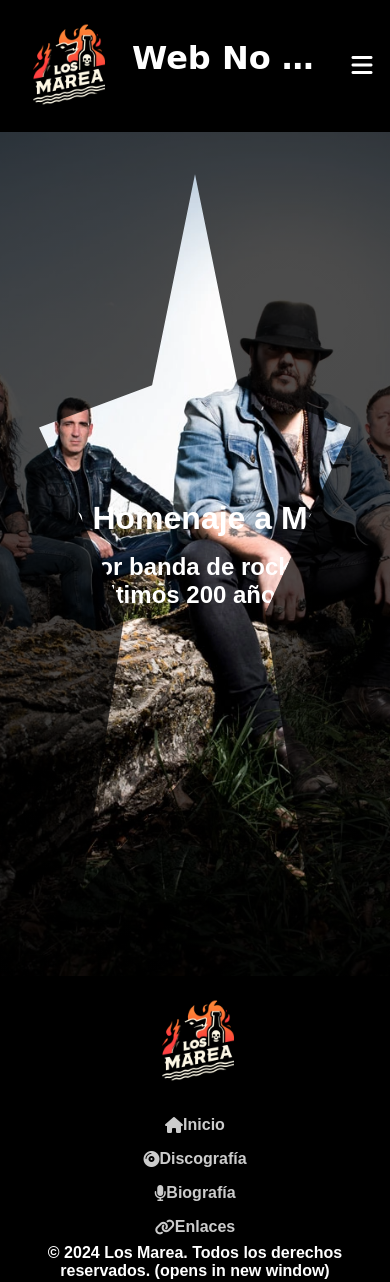
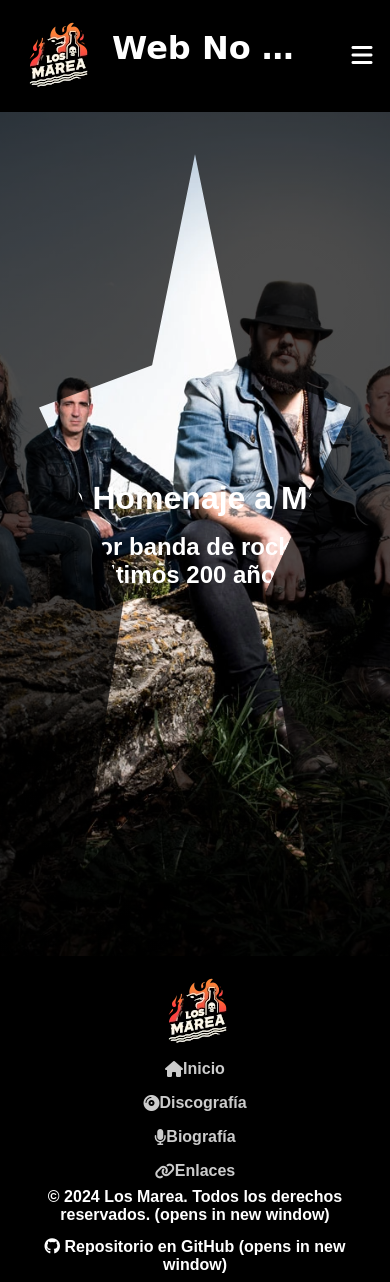
Before and after one commit to pHachepe/P1-Desarrollo-de-una-web, a website built with Parcel: page src/pages/index.html in a window 390 px wide. Shown: the top 1282 px of the page. Built offline with nearby package versions, Linux system fonts and the light colour scheme; files whose address does not match are found by name.

Commit message:
upd logos responsive

```diff
--- a/src/components/footer.html
+++ b/src/components/footer.html
@@ -1,14 +1,27 @@
 <footer>
   <div class="footer-content">
-    <div class="footer-logo-container">
+    <a href="index.html" class="logo-container">
       <img
-        src="../assets/images/logo.webp"
+        srcset="
+          ../assets/images/logo/logo-80.webp      80w,
+          ../assets/images/logo/logo-80@2x.webp  160w,
+          ../assets/images/logo/logo-120.webp    120w,
+          ../assets/images/logo/logo-120@2x.webp 240w,
+          ../assets/images/logo/logo-150.webp    150w,
+          ../assets/images/logo/logo-150@2x.webp 300w
+        "
+        sizes="
+          (max-width: 767px) 80px,
+          (min-width: 768px) and (max-width: 1023px) 120px,
+          (min-width: 1024px) 150px
+        "
+        src="../assets/images/logo/logo-120.webp"
         alt="Logo Marea"
-        class="footer-logo"
-        id="footer-logo"
+        class="logo"
+        id="logo"
         loading="lazy"
       />
-    </div>
+    </a>
 
     <nav class="footer-nav" aria-label="Menú de navegación del pie de página">
       <ul>
--- a/src/components/header.html
+++ b/src/components/header.html
@@ -1,7 +1,20 @@
 <header aria-label="Cabecera de la web" id="header">
   <a href="index.html" class="logo-container">
     <img
-      src="../assets/images/logo.webp"
+      srcset="
+        ../assets/images/logo/logo-80.webp      80w,
+        ../assets/images/logo/logo-80@2x.webp  160w,
+        ../assets/images/logo/logo-120.webp    120w,
+        ../assets/images/logo/logo-120@2x.webp 240w,
+        ../assets/images/logo/logo-150.webp    150w,
+        ../assets/images/logo/logo-150@2x.webp 300w
+      "
+      sizes="
+      (max-width: 767px) 80px,
+      (min-width: 768px) and (max-width: 1023px) 120px,
+      (min-width: 1024px) 150px
+      "
+      src="../assets/images/logo/logo-120.webp"
       alt="Logo Marea"
       class="logo"
       id="logo"
--- a/src/styles/_base.scss
+++ b/src/styles/_base.scss
@@ -47,3 +47,10 @@ p {
 .min-vh-100 {
   min-height: 100vh;
 }
+
+.logo {
+  width: 100%;
+  max-width: 80px;
+  height: auto;
+  aspect-ratio: 1 / 1;
+}
--- a/src/styles/_footer.scss
+++ b/src/styles/_footer.scss
@@ -8,17 +8,11 @@ footer {
   padding: 1rem;
   text-align: center;
   width: 100%;
-}
 
-.footer-logo-container {
-  display: flex;
-  justify-content: center;
-  margin-bottom: 1rem;
-}
-
-.footer-logo {
-  max-width: 150px;
-  height: auto;
+  .logo-container {
+    display: flex;
+    justify-content: center;
+  }
 }
 
 .footer-nav ul {
--- a/src/styles/_header.scss
+++ b/src/styles/_header.scss
@@ -37,13 +37,7 @@ header {
     width: 100%;
     max-width: 300px;
     height: auto;
-
-    .logo {
-      width: 100px;
-      height: auto;
-      aspect-ratio: 1 / 1;
-      cursor: pointer;
-    }
+    text-decoration: none;
 
     .title {
       font-family: "Rock Salt", cursive;
--- a/src/styles/_responsive.scss
+++ b/src/styles/_responsive.scss
@@ -80,15 +80,6 @@
   .footer-nav ul li a i {
     margin-right: 0.5rem;
   }
-
-  .footer-logo-container {
-    flex-direction: column;
-    align-items: center;
-  }
-
-  .footer-logo {
-    max-width: 100px;
-  }
 }
 
 @media (max-width: 1024px) {
@@ -118,3 +109,15 @@
     }
   }
 }
+
+@media (min-width: 768px) {
+  .logo {
+    max-width: 120px;
+  }
+}
+
+@media (min-width: 1024px) {
+  .logo {
+    max-width: 150px;
+  }
+}
```
